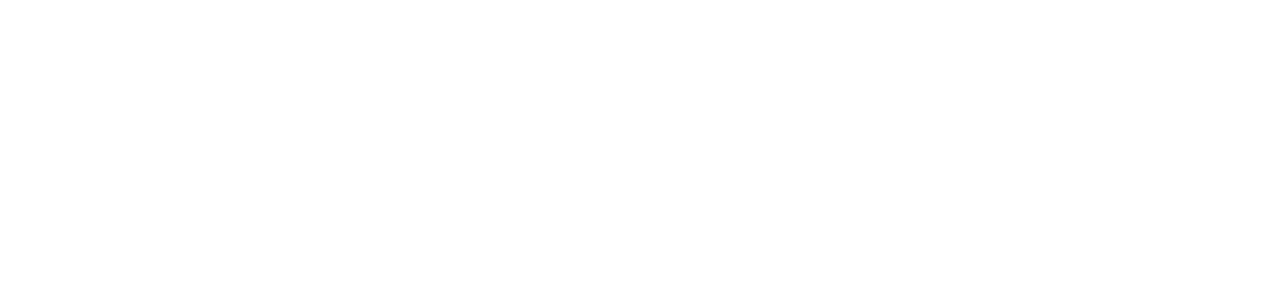
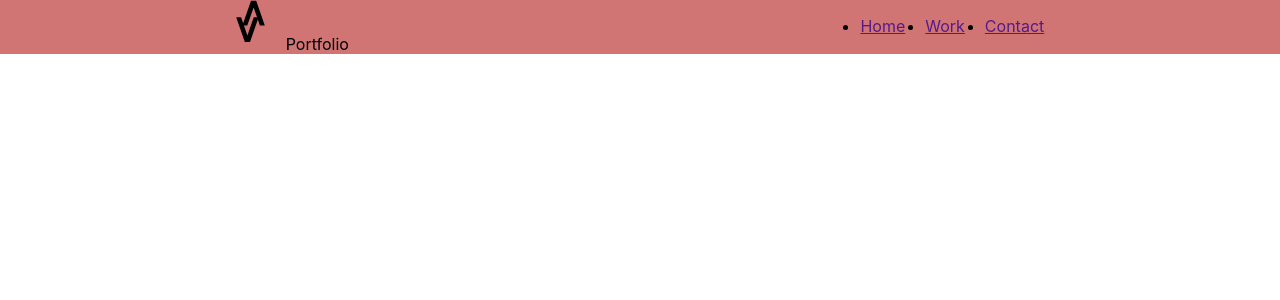
Before and after one commit to EgoshinVA/my-portfolio, a React (Create React App) app: page / in a window 1280 px wide. Shown: the top 300 px of the page. Built offline with nearby package versions, Linux system fonts and the light colour scheme.

Commit message:
Add images, create header component

```diff
--- a/public/index.html
+++ b/public/index.html
@@ -2,8 +2,8 @@
 <html lang="en">
   <head>
     <meta charset="utf-8" />
-    <link rel="icon" href="%PUBLIC_URL%/favicon.ico" />
-    <meta name="viewport" content="width=device-width, initial-scale=1" />
+    <link rel="icon" href="%PUBLIC_URL%/favicon.svg" />
+    <meta name="viewport" content="width=device-widicoth, initial-scale=1" />
     <meta name="theme-color" content="#000000" />
     <meta
       name="description"
@@ -24,7 +24,7 @@
       work correctly both with client-side routing and a non-root public URL.
       Learn how to configure a non-root public URL by running `npm run build`.
     -->
-    <title>React App</title>
+    <title>Portfolio</title>
   </head>
   <body>
     <noscript>You need to enable JavaScript to run this app.</noscript>
--- a/src/App.tsx
+++ b/src/App.tsx
@@ -1,11 +1,12 @@
 import React from 'react';
+import {Header} from "./layout/header/Header";
 
 function App() {
-  return (
-    <div>
-
-    </div>
-  );
+    return (
+        <div>
+            <Header/>
+        </div>
+    );
 }
 
 export default App;
--- /dev/null
+++ b/src/components/FlexWrapper.tsx
@@ -0,0 +1,16 @@
+import styled from "styled-components";
+
+type flexWrapperPropsType = {
+    direction?: string,
+    align?: string,
+    justify?: string,
+    wrap?: boolean,
+}
+
+export const FlexWrapper = styled.div<flexWrapperPropsType>`
+  display: flex;
+  flex-direction: ${props => props.direction || 'row'};
+  align-items: ${props => props.align || 'stretch'};
+  justify-content: ${props => props.justify || 'flex-start'};
+  flex-wrap: ${props => props.wrap ? 'wrap' : 'nowrap'};
+`
--- /dev/null
+++ b/src/components/icon/Icon.tsx
@@ -0,0 +1,20 @@
+import React from 'react';
+import iconsSprite from '../../assets/images/icons-sprite.svg'
+
+type iconPropsType = {
+    iconId: string,
+    width?: string
+    height?: string
+    viewBox?: string
+}
+
+const Icon = (props: iconPropsType) => {
+    return (
+            <svg width={props.width || '50'} height={props.height || '50'} viewBox={props.viewBox || '0 0 50 50'}
+                 fill="none" xmlns="http://www.w3.org/2000/svg">
+                <use xlinkHref={`${iconsSprite}#${props.iconId}`}/>
+            </svg>
+    );
+};
+
+export default Icon;
--- /dev/null
+++ b/src/layout/header/Header.tsx
@@ -0,0 +1,29 @@
+import React from 'react';
+import styled from "styled-components";
+import {HeaderMenu} from "./HeaderMenu";
+import Icon from "../../components/icon/Icon";
+import {FlexWrapper} from "../../components/FlexWrapper";
+
+export const Header = () => {
+    let menuItems = ['Home', 'Work', 'Contact']
+
+    return (
+        <StyledHeader>
+            <FlexWrapper justify={'space-around'}>
+                <Logo>
+                    <Icon iconId='logo'/>
+                    <Title>Portfolio</Title>
+                </Logo>
+                <HeaderMenu menuItems={menuItems}/>
+            </FlexWrapper>
+        </StyledHeader>
+    );
+};
+
+const StyledHeader = styled.header`
+  background-color: #d07474;
+`
+
+const Logo = styled.div``
+
+const Title = styled.span``
--- /dev/null
+++ b/src/layout/header/HeaderMenu.tsx
@@ -0,0 +1,30 @@
+import React from 'react';
+import styled from "styled-components";
+
+type headerMenuPropsType = {
+    menuItems: Array<string>
+}
+
+export const HeaderMenu = (props: headerMenuPropsType) => {
+    return (
+        <StyledHeaderMenu>
+            <StyledList>
+                {props.menuItems.map((item, index) =>
+                    <li key={index}>
+                        <a href=''>
+                            {item}
+                        </a>
+                    </li>
+                )}
+            </StyledList>
+        </StyledHeaderMenu>
+    );
+};
+
+const StyledHeaderMenu = styled.div`
+`
+
+const StyledList = styled.ul`
+  display: flex;
+  gap: 20px;
+`
```
Also changed, not shown: public/favicon.svg (added), 1 other file (tests, documents, lock files or other folders).
